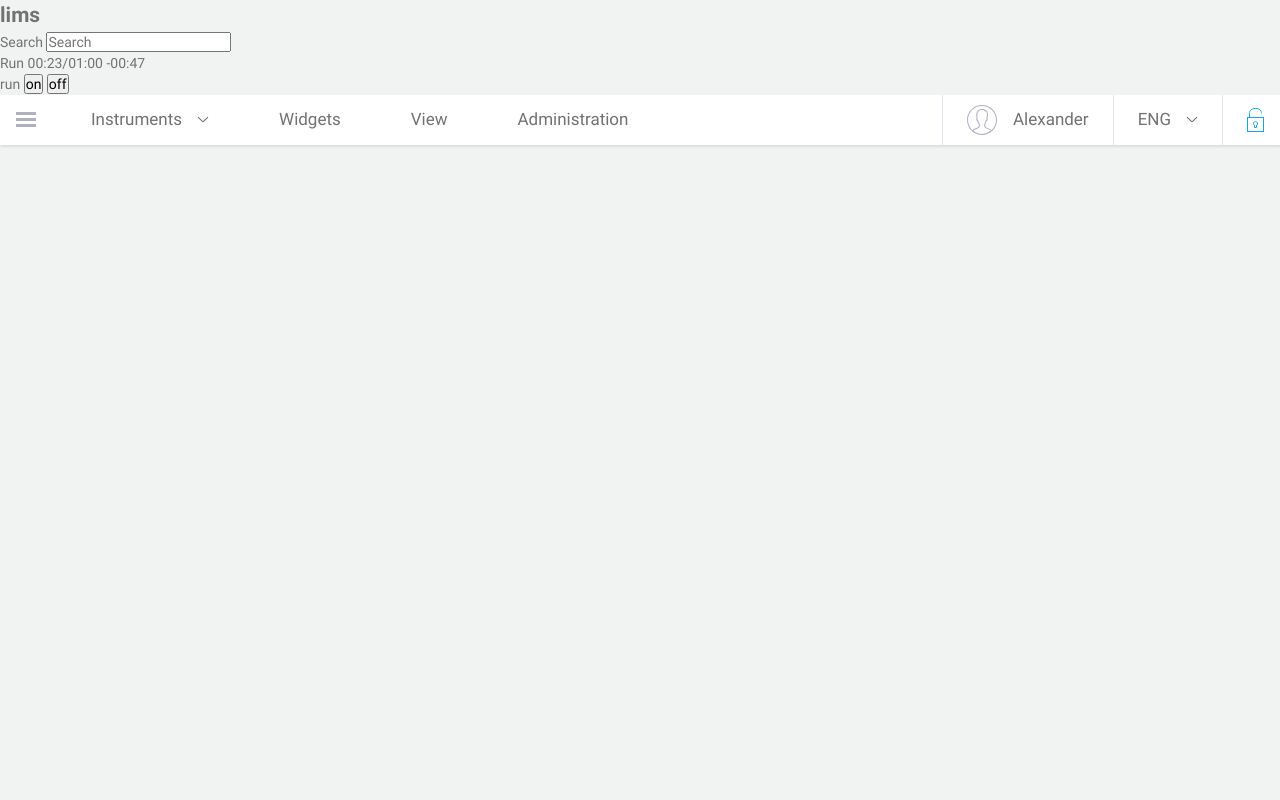
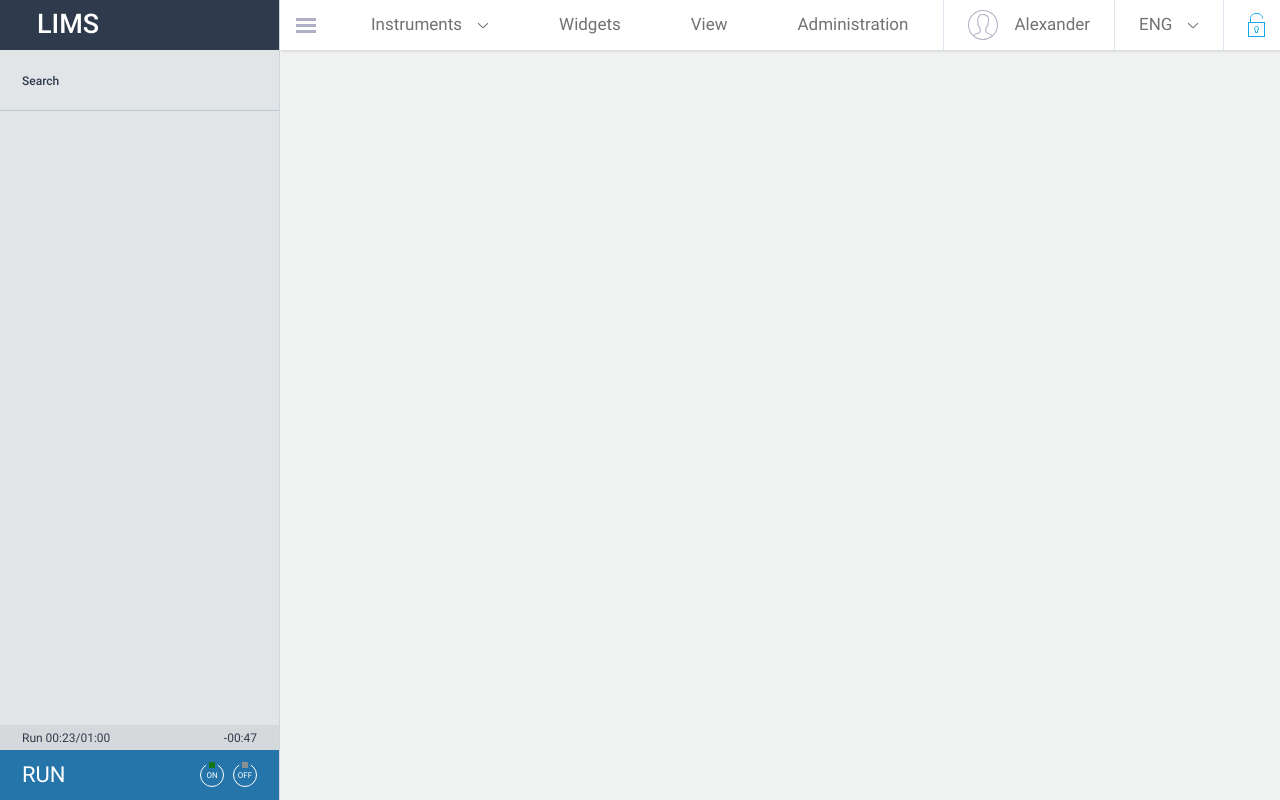
Before and after one commit to olhajduk/labinven, a website built with webpack: page src/index.html in a window 1280 px wide. Built offline with nearby package versions, Linux system fonts and the light colour scheme; files whose address does not match are found by name.

Commit message:
add styles for sidebar for desktop

```diff
--- a/src/html/sidebar.html
+++ b/src/html/sidebar.html
@@ -3,30 +3,31 @@
     <h2 class="sidebar-title">
       lims
     </h2>
-    <div class="field field-search">
-      <label for="search visuallyhidden">Search</label>
-      <input type="search" name="search" id="search" placeholder="Search">
-    </div>
+    <fieldset class="sidebar-search field field-search">
+      <label class="field-label visuallyhidden" for="search">Search</label>
+      <input class="field-input" type="search" name="search" id="search" placeholder="Search">
+    </fieldset>
   </div>
   <div class="sidebar-footer">
-    <div class="sidebar-progress progress">
-      <div class="progress-bar" role="progressbar" aria-valuenow="70" aria-valuemin="0" aria-valuemax="100" style="width:70%">
-        <span class="progress-time">
+    <div class="sidebar-progress">
+      <div class="sidebar-progress-bar" aria-valuenow="70" aria-valuemin="0" aria-valuemax="100"></div>
+      <div class="sidebar-progress-status">
+        <div class="sidebar-progress-time">
           Run 00:23/01:00
-        </span>
-        <span class="progress-left">
+        </div>
+        <div class="sidebar-progress-left">
           -00:47
-        </span>
+        </div>
       </div>
     </div>
-    <div class="sidebar-status status">
-      <span class="status-name">
+    <div class="sidebar-status">
+      <span class="sidebar-status-name">
         run
       </span>
-      <button class="status-btn status-btn--on">
+      <button class="sidebar-status-btn sidebar-status-btn--on">
         on
       </button>
-      <button class="status-btn status-btn--off">
+      <button class="sidebar-status-btn sidebar-status-btn--off">
         off
       </button>
     </div>
--- a/src/scss/base/_main.scss
+++ b/src/scss/base/_main.scss
@@ -2,9 +2,9 @@
   &,
   &::after,
   &::before {
+    @extend %m-0;
+    @extend %p-0;
     box-sizing: border-box;
-    margin: 0;
-    padding: 0;
   }
 
   &:focus {
@@ -17,11 +17,14 @@ html {
 }
 
 body {
+  @extend %d-flex;
+  @extend %h-100;
   @include font(rem(14px), 1.5);
   background-color: $clr-bg-pr;
   color: $clr-txt-pr;
   font-family: $font-pr;
   font-weight: 400;
+  min-height: 100vh;
   overflow-x: hidden;
   text-rendering: optimizeLegibility;
 }
@@ -43,18 +46,22 @@ svg {
   width: 100%;
 }
 
+.main {
+  @extend %w-100;
+}
+
 .visuallyhidden {
-  border: 0;
+  @extend %p-0;
+  @extend %p-abs;
+  @extend %br-0;
   clip: rect(0 0 0 0);
   height: 1px;
   margin: -1px;
   overflow: hidden;
-  padding: 0;
-  position: absolute;
   white-space: nowrap;
   width: 1px;
 }
 
 .sprite {
-  display: none;
+  @extend %d-none;
 }
--- a/src/scss/base/_normalize.scss
+++ b/src/scss/base/_normalize.scss
@@ -9,7 +9,7 @@
  */
 
 html {
-  line-height: 1.15;
+  // line-height: 1.15;
   /* 1 */
   -webkit-text-size-adjust: 100%;
   /* 2 */
@@ -22,17 +22,17 @@ html {
  * Remove the margin in all browsers.
  */
 
-body {
-  margin: 0;
-}
+// body {
+//   margin: 0;
+// }
 
 /**
  * Render the `main` element consistently in IE.
  */
 
-main {
-  display: block;
-}
+// main {
+//   display: block;
+// }
 
 /**
  * Correct the font size and margin on `h1` elements within `section` and
@@ -244,9 +244,9 @@ button:-moz-focusring,
  * Correct the padding in Firefox.
  */
 
-fieldset {
-  padding: 0.35em 0.75em 0.625em;
-}
+// fieldset {
+//   padding: 0.35em 0.75em 0.625em;
+// }
 
 /**
  * 1. Correct the text wrapping in Edge and IE.
--- a/src/scss/components/_forms.scss
+++ b/src/scss/components/_forms.scss
@@ -0,0 +1,30 @@
+button {
+  @extend %bg-none-br-0;
+  @extend %pointer;
+}
+
+fieldset {
+  @extend %m-0;
+  @extend %br-0;
+}
+
+input {
+  @extend %tr-pr;
+
+  // &[type='search'] {
+  //   &::-webkit-search-cancel-button {
+  //     TODO: find resolve for path
+  //     -webkit-appearance: none;
+  //     height: 20px;
+  //     width: 20px;
+  //     background: url('/images/clode.png') no-repeat 50% / cover;
+  //     cursor: pointer;
+  //   }
+  // }#5fa1c1
+}
+
+.field {
+  &-input {
+    @extend %bg-none-br-0;
+  }
+}
--- a/src/scss/layout/_header.scss
+++ b/src/scss/layout/_header.scss
@@ -12,7 +12,7 @@
 
   &-list {
     @extend %d-flex-al-ctr;
-    height: rem(50px);
+    @extend %h-hdr-sdbr;
   }
 
   &-nav {
--- a/src/scss/layout/_sidebar.scss
+++ b/src/scss/layout/_sidebar.scss
@@ -0,0 +1,157 @@
+%pr-pl {
+  padding-left: rem(22px);
+  padding-right: rem(22px);
+}
+
+.sidebar {
+  @extend %d-flex;
+  background-color: $clr-bg-side-body;
+  border-right: 1px solid $clr-br-side;
+  flex-direction: column;
+  min-width: rem(280px);
+  width: rem(280px);
+
+  &-title {
+    @extend %d-flex-al-ctr;
+    @extend %uppercase;
+    @extend %h-hdr-sdbr;
+    @extend %fw-500;
+    @extend %clr-white;
+    @include font(rem(27px), rem(35.42px));
+    background-color: $clr-bg-side-hdr;
+    padding: 0 rem(37px);
+  }
+
+  &-search {
+    input {
+      @extend %fw-500;
+      @extend %w-100;
+      @extend %pr-pl;
+      @include font(rem(12px), rem(35.42px));
+      border-bottom: 1px solid $clr-br-side-s;
+      padding-bottom: rem(11px);
+      padding-top: rem(14px);
+
+      &,
+      &::placeholder {
+        color: $clr-txt-sec;
+      }
+
+      &:hover,
+      &:focus {
+        border-color: $clr-bg-side-hdr;
+      }
+    }
+  }
+
+  &-footer {
+    margin-top: auto;
+  }
+
+  &-progress {
+    @extend %p-rel;
+    @include font(rem(12px), normal);
+    background-color: $clr-bg-side-run-pr;
+    color: $clr-txt-sec;
+
+    &-status {
+      @extend %d-flex;
+      @extend %p-rel;
+      @extend %pr-pl;
+      padding-bottom: rem(5px);
+      padding-top: rem(6px);
+    }
+
+    &-bar {
+      @extend %p-abs;
+      @extend %w-100;
+      @extend %h-100;
+      animation: sidebar-progress-bar 5s ease-in-out infinite;
+      background-color: $clr-bg-side-run-sec;
+    }
+
+    &-left {
+      margin-left: auto;
+    }
+  }
+
+  &-status {
+    @extend %h-hdr-sdbr;
+    @extend %pr-pl;
+    @extend %d-flex-al-ctr;
+    background-color: $clr-bg-side-ftr;
+
+    &-name {
+      @extend %uppercase;
+      @extend %clr-white;
+      @include font(rem(22px), rem(35.42px));
+      margin-right: auto;
+    }
+
+    &-btn {
+      @extend %clr-white;
+      @extend %d-flex-al-ctr;
+      @extend %uppercase;
+      @extend %p-rel;
+      @extend %tr-pr;
+      @extend %brr-50;
+      @include font(rem(8px), normal);
+      border: 1px solid $clr-btn-sec;
+      height: rem(24px);
+      justify-content: center;
+      margin-left: rem(9px);
+      width: rem(24px);
+
+      &::before,
+      &::after {
+        @extend %content;
+        @extend %p-abs;
+        height: rem(6px);
+        top: -2px;
+      }
+
+      &::before {
+        right: 35%;
+        width: rem(6px);
+        z-index: 1;
+      }
+
+      &::after {
+        @extend %tr-pr;
+        @extend %brr-50;
+        background-color: $clr-bg-side-ftr;
+        right: 25%;
+        width: rem(12px);
+        z-index: 0;
+      }
+
+      &:hover {
+        background-color: $clr-bg-sec;
+        color: $clr-txt-event;
+
+        &::after {
+          background-color: transparent;
+        }
+      }
+
+      &--on::before {
+        background-color: $clr-status-on;
+      }
+
+      &--off::before {
+        background-color: $clr-status-off;
+      }
+    }
+  }
+}
+
+
+@keyframes sidebar-progress-bar {
+  0% {
+    width: 0;
+  }
+
+  100% {
+    width: 100%;
+  }
+}
--- a/src/scss/utilities/_extends.scss
+++ b/src/scss/utilities/_extends.scss
@@ -1,3 +1,13 @@
+// margin
+%m-0 {
+  margin: 0;
+}
+
+// padding
+%p-0 {
+  padding: 0;
+}
+
 // grid
 %p-rel {
   position: relative;
@@ -15,13 +25,17 @@
   height: 100%;
 }
 
+%d-none {
+  display: none;
+}
+
 %d-flex {
   display: flex;
 }
 
 %d-flex-al-ctr {
+  @extend %d-flex;
   align-items: center;
-  display: flex;
 }
 
 // text
@@ -33,6 +47,14 @@
 
 %uppercase {
   text-transform: uppercase;
+}
+
+%fw-500 {
+  font-weight: 500;
+}
+
+%clr-white {
+  color: $clr-white;
 }
 
 // event
@@ -48,3 +70,21 @@
 %content {
   content: '';
 }
+
+// other
+%h-hdr-sdbr {
+  height: rem(50px);
+}
+
+%br-0 {
+  border: 0;
+}
+
+%brr-50 {
+  border-radius: 50%;
+}
+
+%bg-none-br-0 {
+  @extend %br-0;
+  background: none;
+}
--- a/src/scss/utilities/_variables.scss
+++ b/src/scss/utilities/_variables.scss
@@ -26,7 +26,11 @@ $clr-txt-sec: #2f3b4c;
 $clr-txt-event: #2574a9;
 
 $clr-br-hdr: #e1e7f0;
-$clr-br-side: #bdc9d1;
+$clr-br-side: #cfd7dc;
+$clr-br-side-s: #bdc9d1;
+
+$clr-status-on: #14741b;
+$clr-status-off: #8c9092;
 
 // box-shadows
 $bs-hdr: 1px 2px 2px rgba(4, 4, 4, .09);
--- a/webpack.config.js
+++ b/webpack.config.js
@@ -65,6 +65,10 @@ module.exports = {
             patterns: [{
                 from: path.resolve(__dirname, 'src/assets/fonts'),
                 to: path.resolve(__dirname, 'dist/fonts')
+            },
+            {
+                from: path.resolve(__dirname, 'src/assets/images/png'),
+                to: path.resolve(__dirname, 'dist/images')
             }],
         }),
         new MiniCssExtractPlugin({
```
Also changed, not shown: dist/bundle.css, dist/images/close.png (added), dist/index.html, src/assets/images/png/close.png (added), 1 other file.
